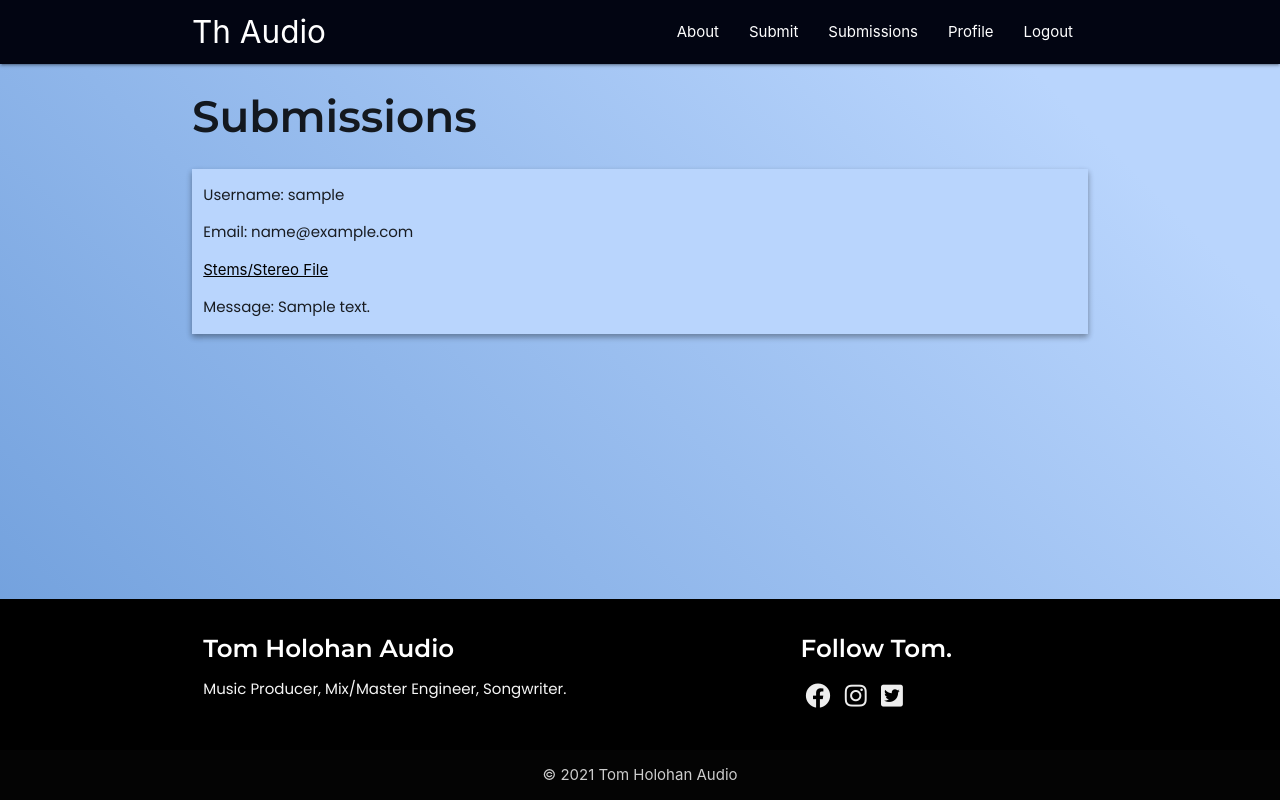
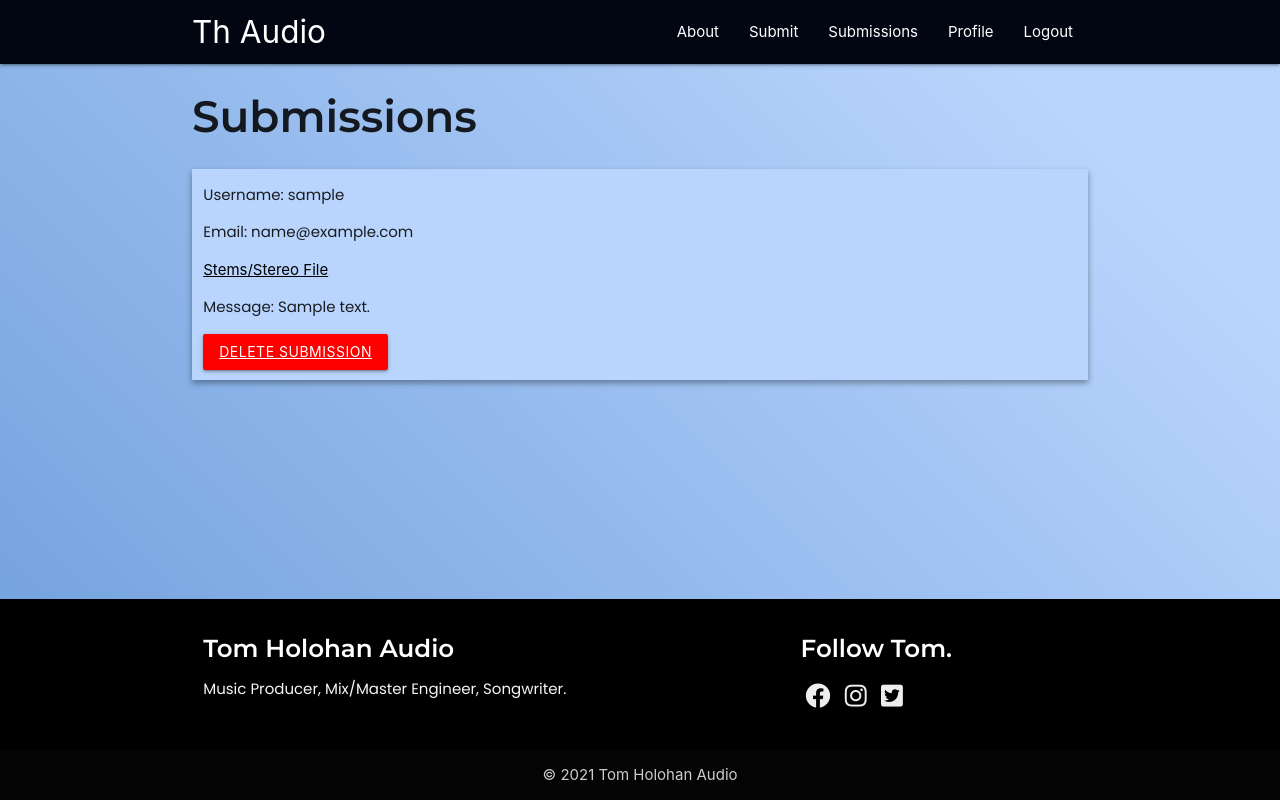
Before and after one commit to hollownotempty/Portfolio_4, a Django app: page /submissions in a window 1280 px wide. Run offline with Django 3.2, Linux system fonts and the light colour scheme; a user stored in the database is signed in; tables that the repository leaves empty hold one stand-in row (values such as "Sample post").

Commit message:
add delete submission button to submissions page

```diff
--- a/static/css/styles.css
+++ b/static/css/styles.css
@@ -258,6 +258,10 @@ footer ul li {
     box-shadow: rgba(0, 0, 0, 0.16) 0px 3px 6px, rgba(0, 0, 0, 0.23) 0px 3px 6px;
 }
 
+.appointment-display .delete-submission-btn {
+    margin-bottom: 10px;
+}
+
 /* --------------------------- About Page */
 
 .about-para {
--- a/templates/submissions.html
+++ b/templates/submissions.html
@@ -19,6 +19,7 @@ will prevent them from accessing the page. -->
                     <p>Email: {{ a.user.email }}</p>
                     <a href="{{ a.file_link }}" class="links" target="_blank">Stems/Stereo File</a>
                     <p>Message: {{ a.message }}</p>
+                    <a href="{% url 'delete_submission' a.id %}" class="btn delete-submission-btn">Delete Submission</a>
             </div>
             {% endfor %}
         </div>
```
